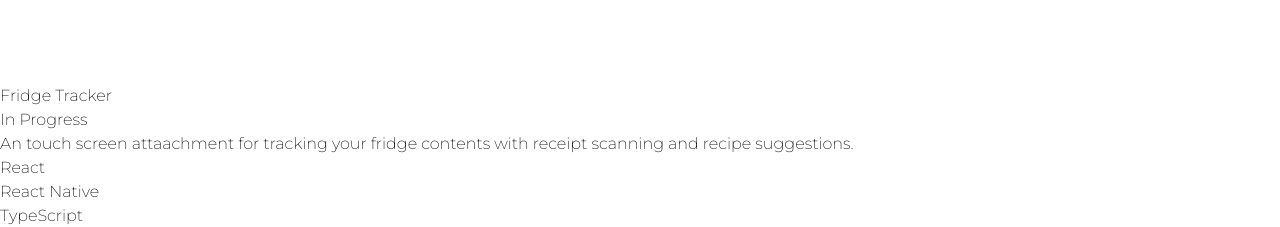
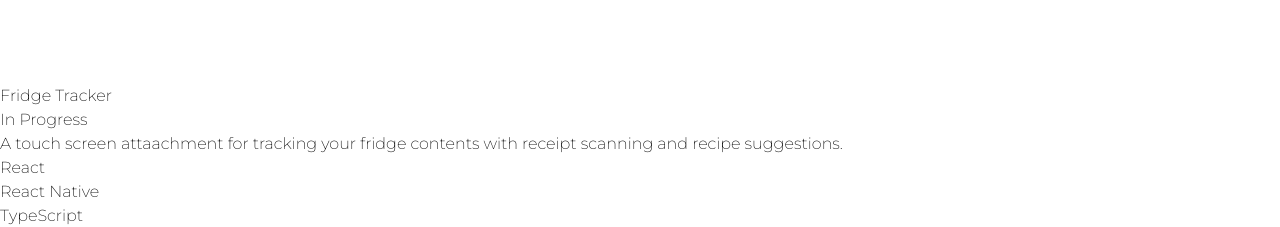
Before and after one commit to JeffC25/JeffC25.github.io, a React (Vite) app: page / in a window 1280 px wide. Shown: the part 2280-2507 px from the top of the page. Built offline with nearby package versions, Linux system fonts and the light colour scheme.

Commit message:
fix grammar error

```diff
--- a/src/pages/Projects.tsx
+++ b/src/pages/Projects.tsx
@@ -13,7 +13,7 @@ const Projects = () => {
             <h1 className="text-xl">Projects</h1>
             {Project({
                 title: "Fridge Tracker",
-                description: "An touch screen attaachment for tracking your fridge contents with receipt scanning and recipe suggestions.",
+                description: "A touch screen attaachment for tracking your fridge contents with receipt scanning and recipe suggestions.",
                 website: "#",
                 image: seniordesign,
                 alt: "Project Thumbnail",
```
